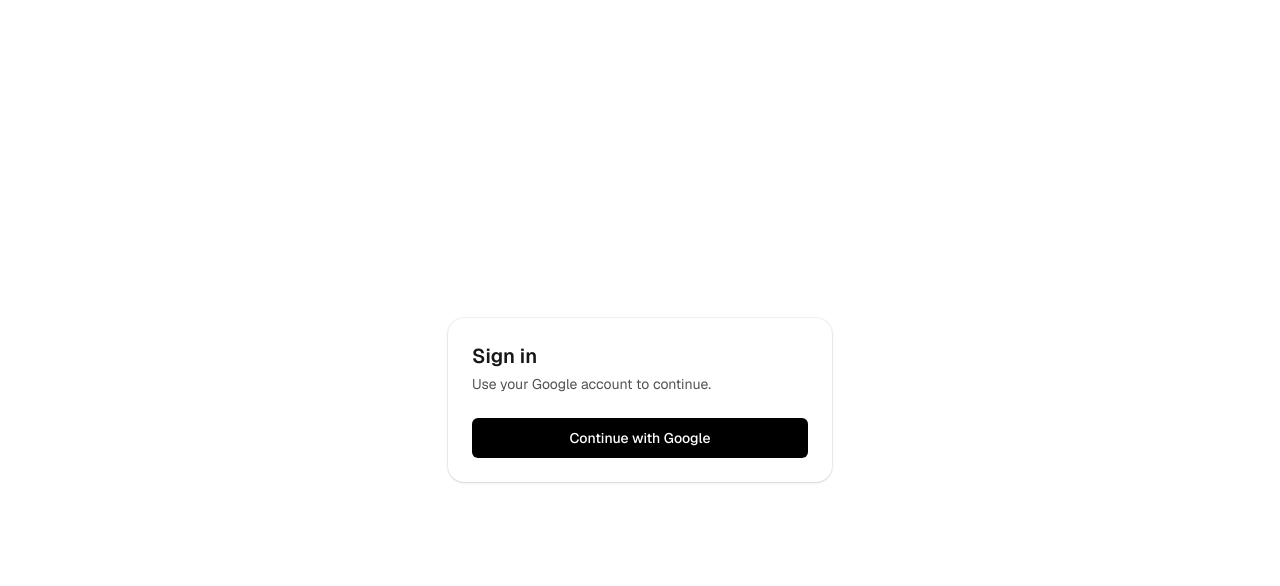
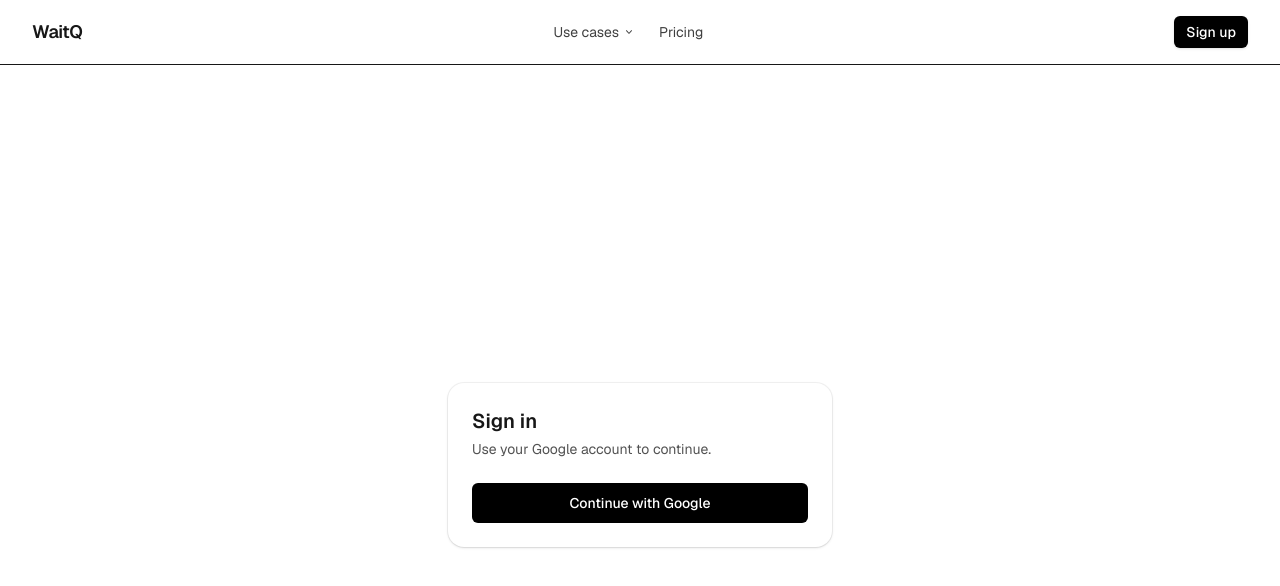
Before and after one commit to jp3dro/waitq, a Next.js app: page /login in a window 1280 px wide. Shown: the top 586 px of the page. Built offline with nearby package versions, Linux system fonts and the light colour scheme; no server answers.

Commit message:
Integrate shared navigation component into Home and PrivateLayout, enhancing the overall structure and user experience by ensuring consistent navigation across the application.

```diff
--- a/src/app/(private)/layout.tsx
+++ b/src/app/(private)/layout.tsx
@@ -1,5 +1,6 @@
 import { redirect } from "next/navigation";
 import { createClient } from "@/lib/supabase/server";
+import Nav from "@/components/nav";
 
 export default async function PrivateLayout({ children }: { children: React.ReactNode }) {
   const supabase = await createClient();
@@ -7,5 +8,10 @@
     data: { user },
   } = await supabase.auth.getUser();
   if (!user) redirect("/login");
-  return <>{children}</>;
+  return (
+    <div className="min-h-dvh flex flex-col">
+      <Nav />
+      <div className="flex-1">{children}</div>
+    </div>
+  );
 }
--- /dev/null
+++ b/src/app/(public)/layout.tsx
@@ -0,0 +1,10 @@
+import Nav from "@/components/nav";
+
+export default function PublicLayout({ children }: { children: React.ReactNode }) {
+  return (
+    <div className="min-h-dvh flex flex-col">
+      <Nav />
+      <div className="flex-1">{children}</div>
+    </div>
+  );
+}
--- a/src/app/page.tsx
+++ b/src/app/page.tsx
@@ -1 +1,13 @@
-export { default } from "./(marketing)/page";
+import Nav from "@/components/nav";
+import MarketingHome from "./(marketing)/page";
+
+export default function Home() {
+  return (
+    <div className="min-h-dvh flex flex-col">
+      <Nav />
+      <div className="flex-1">
+        <MarketingHome />
+      </div>
+    </div>
+  );
+}
```
